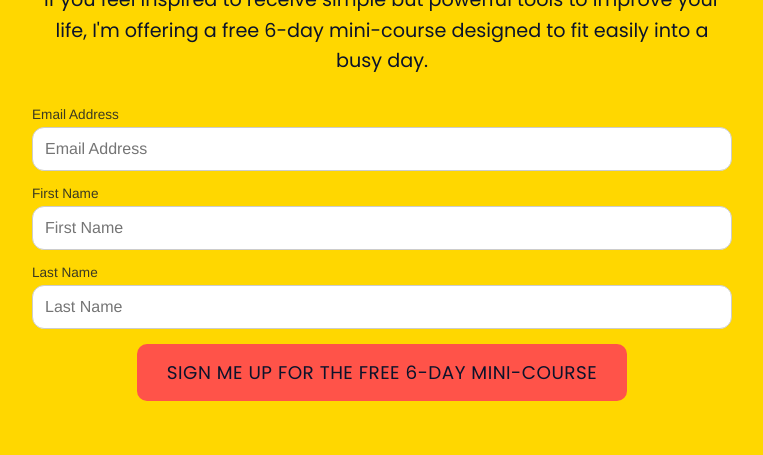
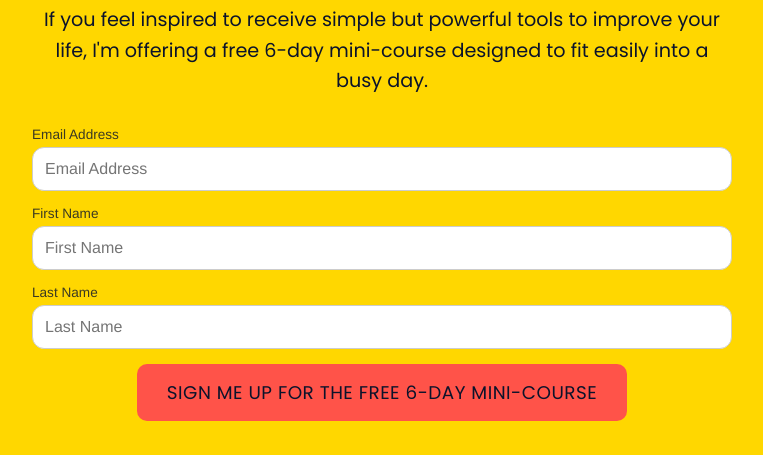
Before and after one commit to Pacoco1/I-Love-My-Life-QUIZ, a plain HTML site: page form.html in a window 1280 px wide. Shown: the part 123-578 px from the top of the page, without its empty margins (258-1021 px from the left). Drawn offline with Linux system fonts and the light colour scheme.

Commit message:
Update style.css

```diff
--- a/style.css
+++ b/style.css
@@ -86,7 +86,7 @@ body {
 }
 
 /* --- Main Quiz Area --- */
-#quiz-app {
+#quiz-app, #form-app  {
     width: 90%;
     max-width: 700px;
     margin-top: 20px;
```
